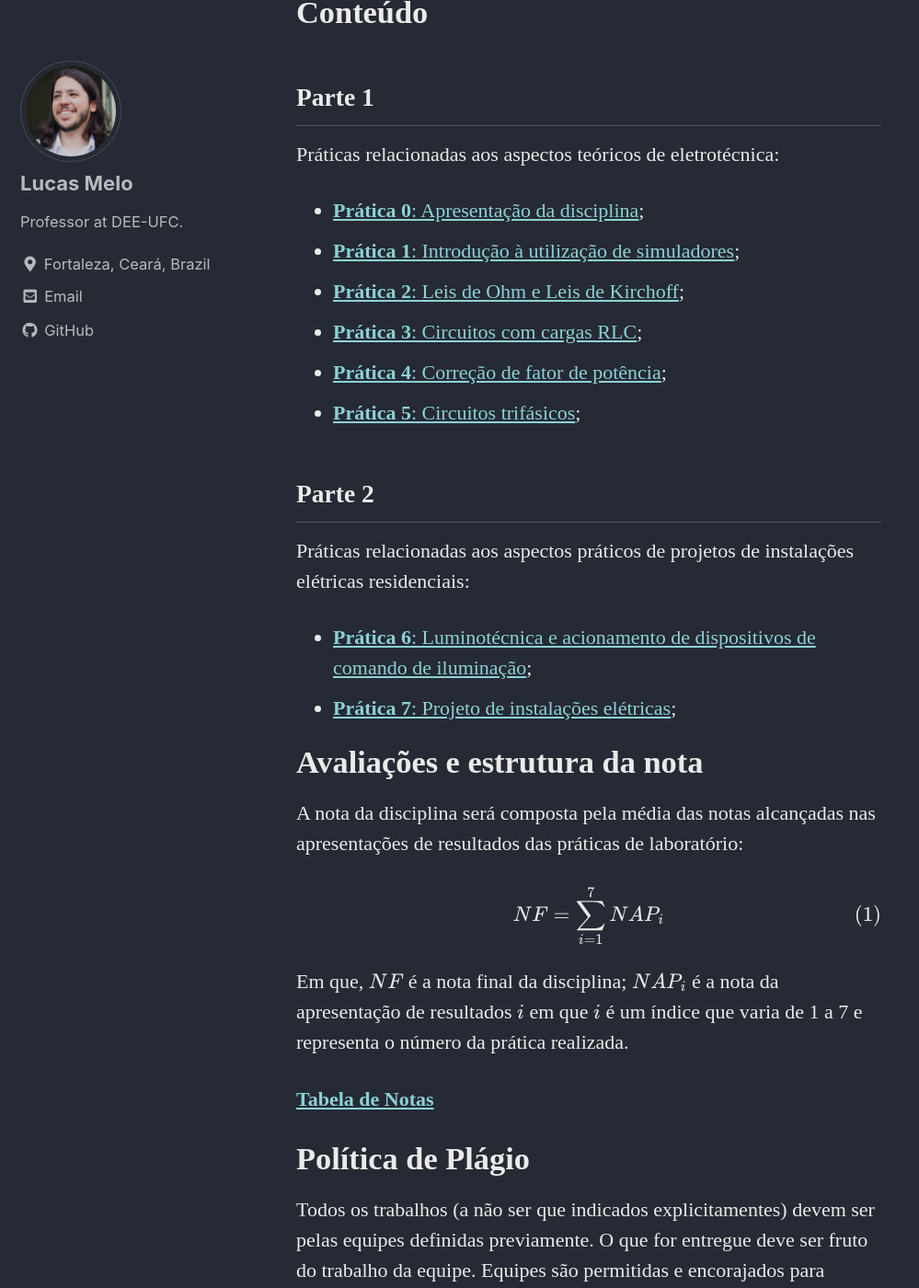
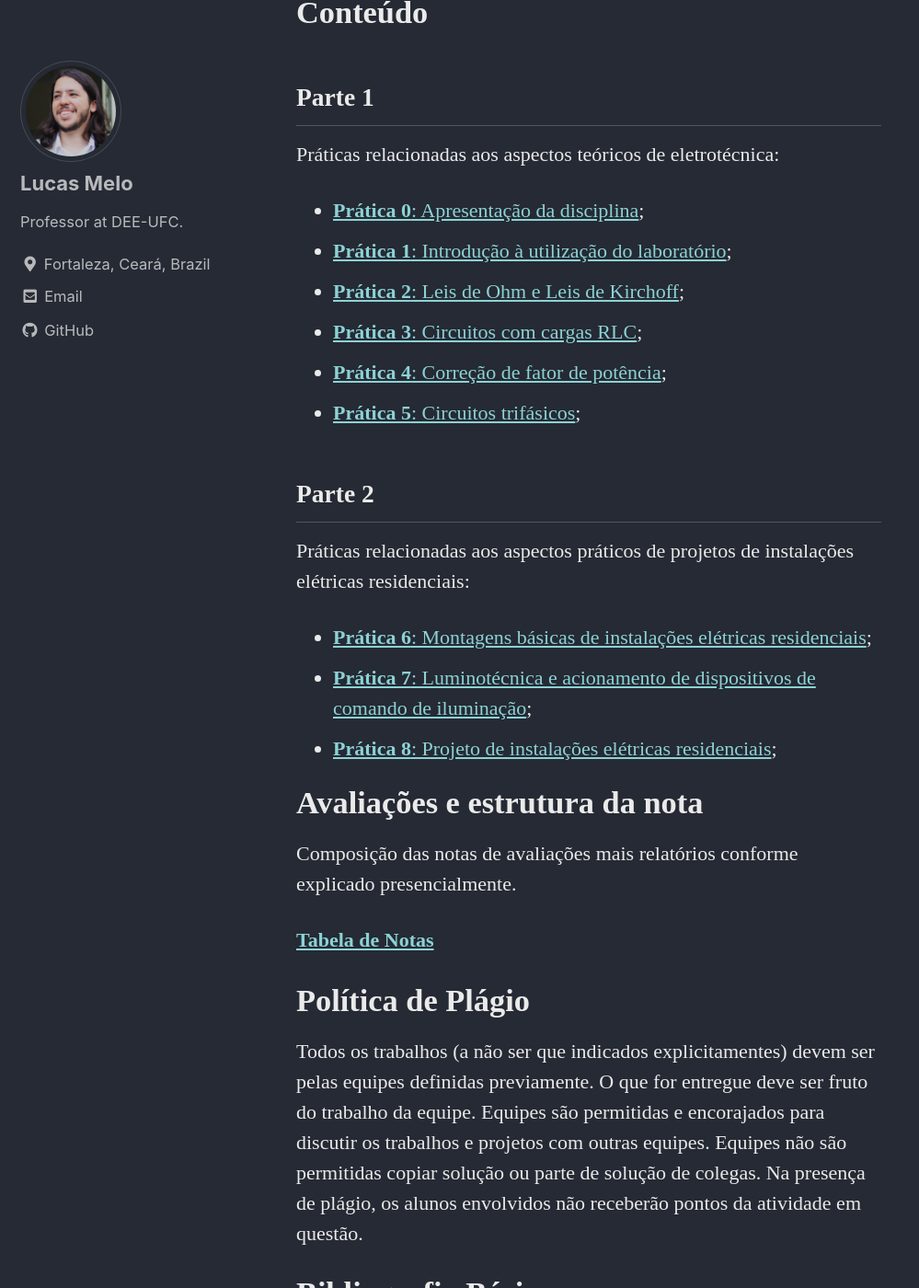
Before and after one commit to lucassm/lucassm.github.io, a Jekyll site: the page built from _teaching/LE-2022-1/index.md, in a window 1280 px wide and 1400 px high, scrolled down 1018 px. Shown: the whole window at 92% size, without its empty margins (0-999 px from the left). Built offline with Jekyll 4.4.1, drawn with Linux system fonts in a browser that asks for light colours; cached includes are drawn as plain includes; some web fonts are replaced; formulas are drawn with MathJax 3; some of the changed text lies outside the part shown.

Commit message:
UPDATE: 2022-1 part 3

```diff
--- a/_teaching/LE-2022-1/index.md
+++ b/_teaching/LE-2022-1/index.md
@@ -34,7 +34,7 @@ Propiciar ao estudante de Engenharia, conhecimentos **teóricos e práticos** so
 
 Práticas relacionadas aos aspectos teóricos de eletrotécnica:
 - [**Prática 0**: Apresentação da disciplina](/teaching/LE-2022-1/Lab-0);
-- [**Prática 1**: Introdução à utilização de simuladores](/teaching/LE-2022-1/Lab-1);
+- [**Prática 1**: Introdução à utilização do laboratório](/teaching/LE-2022-1/Lab-1);
 - [**Prática 2**: Leis de Ohm e Leis de Kirchoff](/teaching/LE-2022-1/Lab-2);
 - [**Prática 3**: Circuitos com cargas RLC](/teaching/LE-2022-1/Lab-3);
 - [**Prática 4**: Correção de fator de potência](/teaching/LE-2022-1/Lab-4);
@@ -43,16 +43,13 @@ Práticas relacionadas aos aspectos teóricos de eletrotécnica:
 ## Parte 2
 
 Práticas relacionadas aos aspectos práticos de projetos de instalações elétricas residenciais:
-- [**Prática 6**: Luminotécnica e acionamento de dispositivos de comando de iluminação](/teaching/LE-2022-1/Lab-6);
-- [**Prática 7**: Projeto de instalações elétricas](/teaching/LE-2022-1/Lab-7);
+- [**Prática 6**: Montagens básicas de instalações elétricas residenciais](/teaching/LE-2022-1/Lab-6);
+- [**Prática 7**: Luminotécnica e acionamento de dispositivos de comando de iluminação](/teaching/LE-2022-1/Lab-7);
+- [**Prática 8**: Projeto de instalações elétricas residenciais](/teaching/LE-2022-1/Lab-8);
 
 # Avaliações e estrutura da nota
 
-A nota da disciplina será composta pela média das notas alcançadas nas apresentações de resultados das práticas de laboratório:
-
-$$NF = \sum_{i=1}^{7} NAP_{i}$$
-
-Em que, $NF$ é a nota final da disciplina; $NAP_{i}$ é a nota da apresentação de resultados $i$ em que $i$ é um índice que varia de 1 a 7 e representa o número da prática realizada.
+Composição das notas de avaliações mais relatórios conforme explicado presencialmente.
 
 [**Tabela de Notas**](/teaching/LE-2022-1/notas)
 
```
Also changed, not shown: other parts of _teaching/LE-2022-1/index.md (+4 -2 lines), _teaching/CII-2022-1/index.md (+1 -1 lines), _teaching/DEE-2022-1/index.md (+1 -1 lines).
